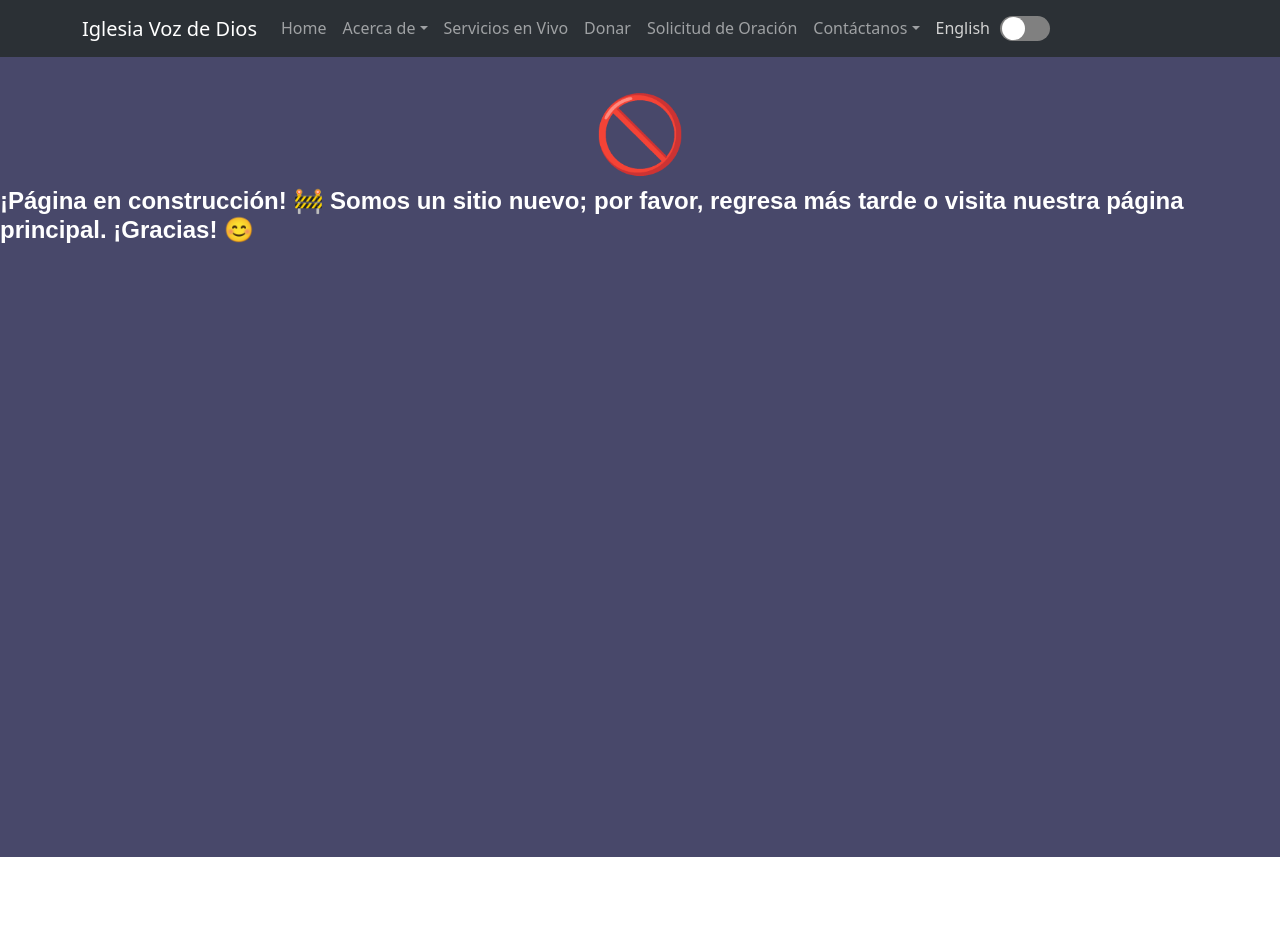
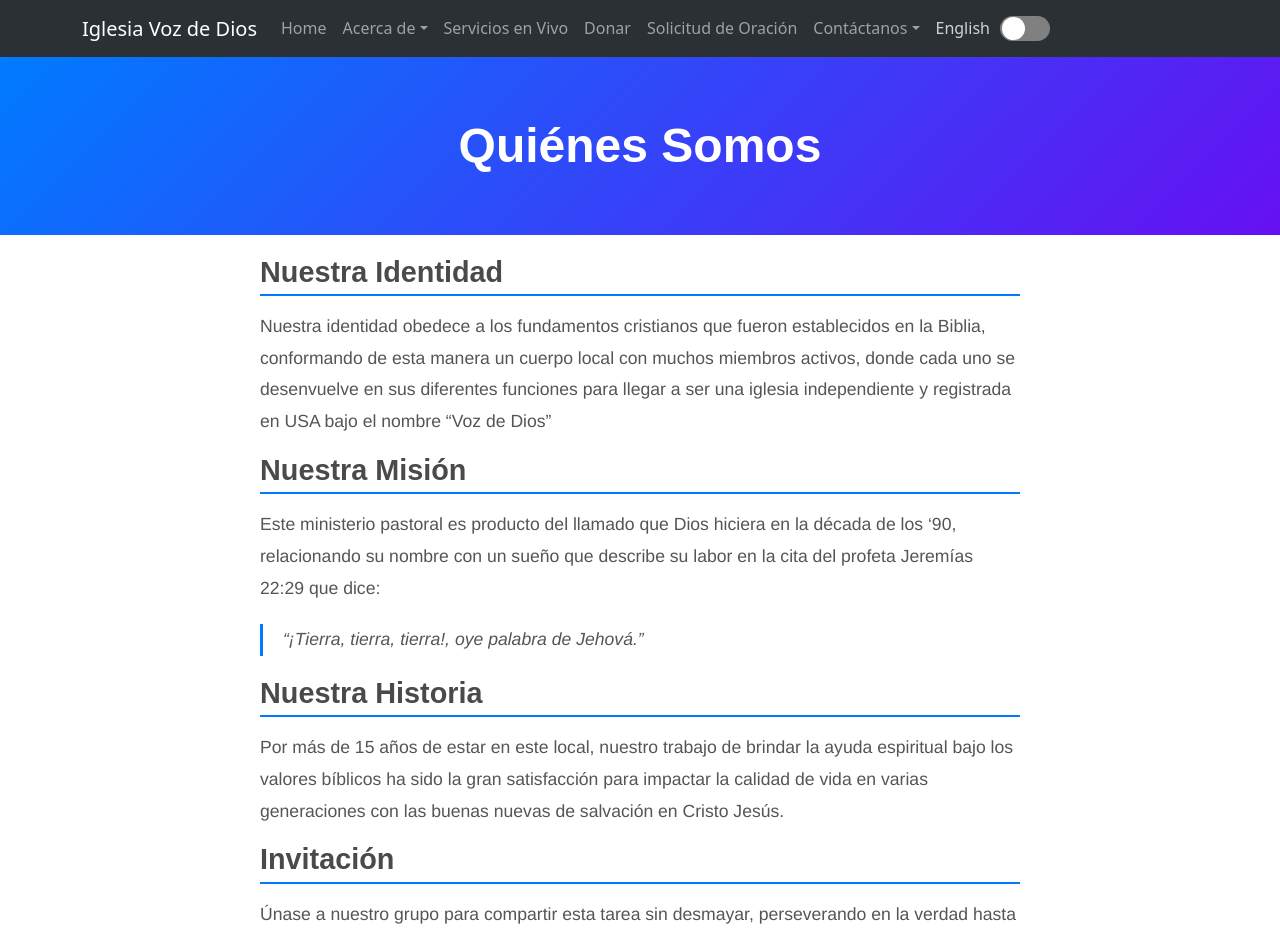
Before and after one commit to josuecaztro/IVDD-Final-Website, a React (Create React App) app in the folder front-End/: page /#/about in a window 1280 px wide. Shown: the top 937 px of the page. Before the commit the page ends 857 px from the top, so only its background shows below. Built offline with nearby package versions, Linux system fonts and the light colour scheme; a web font is replaced by a local one.

Commit message:
added who we are page with beautiful design

```diff
--- a/front-End/src/components/WhoWeArePage/AboutUs.css
+++ b/front-End/src/components/WhoWeArePage/AboutUs.css
@@ -1,39 +1,68 @@
-#full-wwa-page {
-    display: flex;
-    flex-direction: column;
-    align-items: center;
-    /* justify-content: center; */
-    height: 100vh;
-    background-color: rgb(72, 72, 106);
+.who-we-are {
+    font-family: 'Helvetica Neue', Arial, sans-serif;
+    margin: 0;
+    padding: 0;
+    color: #333;
+    line-height: 1.6;
+  }
+
+  .header {
+    text-align: center;
+    padding: 60px 20px;
+    background: linear-gradient(135deg, #007bff, #6610f2);
     color: white;
-    padding-top: 2rem;
-}
+  }
+
+  .header h1 {
+    font-size: 3rem;
+    margin: 0;
+  }
+
+  /* .content {
+    max-width: 800px;
+    margin: 40px auto;
+    padding: 20px;
+    font-size: 1.25rem;
+    color: #555;
+    text-align: center;
+  } */
 
 
-#profile-card-grid {
-    display: grid;
-    border: 1px solid red;
-    grid-template: 1rem 1rem 1rem / 1rem 1rem;
-    column-gap: 10rem;
-    row-gap: 5rem;
-    width: 50%;
-}
+  .text-layout {
+    font-family: 'Helvetica Neue', Arial, sans-serif;
+    line-height: 1.8;
+    color: #333;
+    max-width: 800px;
+    margin: 0 auto;
+    padding: 20px;
+  }
 
-#profile-card-grid div {
-    padding: 1rem;
-    text-align: center;
-    background-color: rgb(103, 124, 143);
-    border: 1px solid black;
-    width: 10rem;
-    height: 5rem;
-}
+  h2 {
+    font-size: 1.8rem;
+    color: #4a4a4a;
+    margin-bottom: 10px;
+    border-bottom: 2px solid #007bff;
+    padding-bottom: 5px;
+  }
 
-#roberto {
-    min-height: 15rem;
-    grid-row: 1 / 4;
-}
+  p {
+    margin: 15px 0;
+    font-size: 1.1rem;
+    color: #555;
+  }
 
-#his-bio {
-    min-height: 10rem;
-    grid-row: 1 / 4;
-}
+  blockquote {
+    font-style: italic;
+    font-size: 1.2rem;
+    margin: 20px 0;
+    padding-left: 20px;
+    border-left: 3px solid #007bff;
+    color: #444;
+  }
+
+  .pastor-signature {
+    font-style: italic;
+    text-align: right;
+    margin-top: 30px;
+    font-size: 1.2rem;
+  }
--- a/front-End/src/components/WhoWeArePage/AboutUs.js
+++ b/front-End/src/components/WhoWeArePage/AboutUs.js
@@ -2,32 +2,39 @@ import React from 'react';
 import './AboutUs.css';
 import aboutText from './AboutUsTEXT';
 
-
 function DisplayAboutUs ( { language } ){
 
-
-
     return (
-        <div id="full-wwa-page">
-
-            <h1>🚫</h1>
-<h4>¡Página en construcción! 🚧 Somos un sitio nuevo; por favor, regresa más tarde o visita nuestra página principal. ¡Gracias! 😊</h4>
-        {/* <h1>Who We Are</h1>
-            <h2>Iglesia Voz de Dios</h2>
-            <p>{aboutText[language].robertoBio}</p>
-
-
-            <div id="profile-card-grid">
-                <div id="roberto">Roberto</div>
-                <div id="her-name">Her Name</div>
-                <div id="his-name">His Name</div>
-                <div id="his-bio">His Bio</div>
-                <div id="her-bio">Her Bio</div>
-                <div id="mirna">Mirna</div>
-            </div> */}
-
-        </div>
-    )
-}
+        <div className="who-we-are">
+      <header className="header">
+        <h1>{aboutText[language].head}</h1>
+      </header>
+      {/* <main className="content"> */}
+      <div className='text-layout'>
+        <section className='intro'>
+        <h2>{aboutText[language].h2_1}</h2>
+        <p>{aboutText[language].p1}</p>
+        </section>
+        <section className='mission'>
+        <h2>{aboutText[language].h2_2}</h2>
+        <p>{aboutText[language].p2}</p>
+        <blockquote>
+        <p>{aboutText[language].p3}</p>
+        </blockquote>
+        </section>
+        <section className='history'>
+        <h2>{aboutText[language].h2_3}</h2>
+        <p>{aboutText[language].p4}</p>
+        </section>
+        <section className='invitation'>
+        <h2>{aboutText[language].h2_4}</h2>
+        <p>{aboutText[language].p5}</p>
+        <p>{aboutText[language].p6}</p>
+        <p className='pastor-signature'>{aboutText[language].p7}</p>
+        </section>
+    </div>
+    </div>
+  );
+};
 
 export default DisplayAboutUs;
--- a/front-End/src/components/WhoWeArePage/AboutUsTEXT.js
+++ b/front-End/src/components/WhoWeArePage/AboutUsTEXT.js
@@ -1,15 +1,31 @@
 const aboutText = {
     en: {
-        robertoName: "",
-        robertoBio: "Pastor Roberto Castro has dedicated 28 years to pastoral service, ministering across multiple locations with a deep passion for sharing the wisdom of God. Originally from El Salvador, he brings a rich cultural heritage to his ministry and is a proud husband and father. Outside of his church duties, he enjoys spending time at home caring for his beloved cat and dog. From a young age, Pastor Roberto dreamed of hosting a radio show to reach even more people with live church services—a dream that continues to inspire his journey today.",
-        mirnaName: "",
-        mirnaBio: ""
+        p1: "Our identity is based on the Christian principles established in the Bible, forming a local body with many active members, each fulfilling their different roles to become an independent church registered in the USA under the name 'Voice of God.'",
+        p2: "This pastoral ministry is the result of God's calling in the 1990s, associating its name with a vision described in the words of the prophet Jeremiah 22:29, which says:",
+        p3: "\“O earth, earth, earth, hear the word of the Lord.\“",
+        p4: "For more than 15 years in this location, our work of providing spiritual support based on biblical values has been a great source of satisfaction, impacting the quality of life across generations with the good news of salvation in Christ Jesus.",
+        p5: "Join our group to share in this mission without losing heart, persevering in the truth until Christ comes for His church!",
+        p6: "God bless you, and welcome to our church, Voice of God!",
+        p7: "Pastor Roberto Castro",
+        head: "Who We Are",
+        h2_1: "Our Identity",
+        h2_2: "Our Mission",
+        h2_3: "Our History",
+        h2_4: "Invitation"
     },
     es: {
-        robertoName: "",
-        robertoBio: "El Pastor Roberto Castro ha dedicado 28 años al servicio pastoral, ministrando en varias ubicaciones con una profunda pasión por compartir la sabiduría de Dios. Originario de El Salvador, trae un rico patrimonio cultural a su ministerio y es un orgulloso esposo y padre. Fuera de sus deberes en la iglesia, disfruta pasar tiempo en casa cuidando a su querido gato y perro. Desde joven, el Pastor Roberto soñó con presentar un programa de radio para alcanzar a más personas con servicios en vivo, un sueño que sigue inspirando su camino hoy en día.",
-        mirnaName: "",
-        mirnaBio: ""
+        p1: "Nuestra identidad obedece a los fundamentos cristianos que fueron establecidos en la Biblia, conformando de esta manera un cuerpo local con muchos miembros activos, donde cada uno se desenvuelve en sus diferentes funciones para llegar a ser una iglesia independiente y registrada en USA bajo el nombre \“Voz de Dios\”",
+        p2: "Este ministerio pastoral es producto del llamado que Dios hiciera en la década de los ‘90, relacionando su nombre con un sueño que describe su labor en la cita del profeta Jeremías 22:29 que dice:",
+        p3: "\“¡Tierra, tierra, tierra!, oye palabra de Jehová.\”",
+        p4: "Por más de 15 años de estar en este local, nuestro trabajo de brindar la ayuda espiritual bajo los valores bíblicos ha sido la gran satisfacción para impactar la calidad de vida en varias generaciones con las buenas nuevas de salvación en Cristo Jesús.",
+        p5: "Únase a nuestro grupo para compartir esta tarea sin desmayar, perseverando en la verdad hasta que Cristo venga por su iglesia!",
+        p6: "Dios le bendiga y bienvenido a nuestra Iglesia Voz de Dios!",
+        p7: "Pastor Roberto Castro",
+        head: "Quiénes Somos",
+        h2_1: "Nuestra Identidad",
+        h2_2: "Nuestra Misión",
+        h2_3: "Nuestra Historia",
+        h2_4: "Invitación"
     }
   };
 
```
